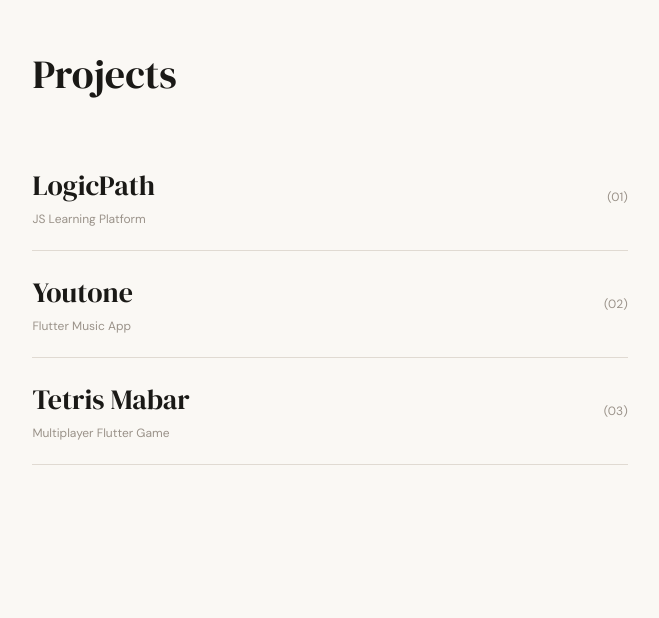
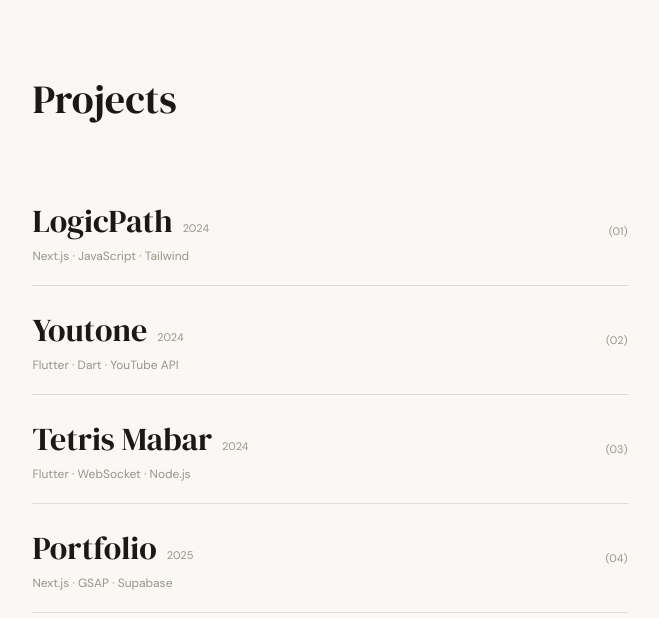
Before and after one commit to qobilbaroq/portfolio, a Next.js app: page / in a window 1280 px wide. Shown: the part 4182-4800 px from the top of the page, without its empty margins (310-969 px from the left). Built offline with nearby package versions, Linux system fonts and the light colour scheme.

Commit message:
feat: Refactor ProjectsSection to use detailed project data and add interactive hover preview with GSAP.

```diff
--- a/src/components/sections/ProjectsSection.tsx
+++ b/src/components/sections/ProjectsSection.tsx
@@ -1,11 +1,66 @@
 'use client'
 
+import { useState, useRef, useEffect } from 'react'
+import gsap from 'gsap'
+
+const PROJECTS = [
+  {
+    name: 'LogicPath',
+    num: '01',
+    desc: 'JS Learning Platform',
+    tech: 'Next.js · JavaScript · Tailwind',
+    year: '2024',
+    link: '#',
+    color: '#E8E4DE',
+  },
+  {
+    name: 'Youtone',
+    num: '02',
+    desc: 'Flutter Music App',
+    tech: 'Flutter · Dart · YouTube API',
+    year: '2024',
+    link: '#',
+    color: '#E4E8DE',
+  },
+  {
+    name: 'Tetris Mabar',
+    num: '03',
+    desc: 'Multiplayer Flutter Game',
+    tech: 'Flutter · WebSocket · Node.js',
+    year: '2024',
+    link: '#',
+    color: '#DDE4E8',
+  },
+  {
+    name: 'Portfolio',
+    num: '04',
+    desc: 'This Website',
+    tech: 'Next.js · GSAP · Supabase',
+    year: '2025',
+    link: '#',
+    color: '#E8DDE4',
+  },
+]
+
 export default function ProjectsSection() {
-  const projects = [
-    { name: 'LogicPath', num: '01', desc: 'JS Learning Platform' },
-    { name: 'Youtone', num: '02', desc: 'Flutter Music App' },
-    { name: 'Tetris Mabar', num: '03', desc: 'Multiplayer Flutter Game' },
-  ]
+  const [activeProject, setActiveProject] = useState<number | null>(null)
+  const previewRef = useRef<HTMLDivElement>(null)
+  const sectionRef = useRef<HTMLDivElement>(null)
+
+  useEffect(() => {
+    const handleMouseMove = (e: MouseEvent) => {
+      if (previewRef.current) {
+        gsap.to(previewRef.current, {
+          x: e.clientX + 20,
+          y: e.clientY - 60,
+          duration: 0.4,
+          ease: 'power2.out',
+        })
+      }
+    }
+    window.addEventListener('mousemove', handleMouseMove)
+    return () => window.removeEventListener('mousemove', handleMouseMove)
+  }, [])
 
   return (
     <section
@@ -15,24 +70,27 @@
         padding: 'clamp(48px, 8vw, 120px)',
         maxWidth: '800px',
         margin: '0 auto',
+        display: 'flex',
+        flexDirection: 'column',
+        justifyContent: 'center',
       }}
     >
-      <h2
-        style={{
+      <h2 style={{
         fontFamily: 'var(--font-serif)',
         fontSize: 'clamp(28px, 5vw, 40px)',
+        fontWeight: '400',
         color: 'var(--text-primary)',
-          fontWeight: '400',
-          marginBottom: '40px',
-        }}
-      >
-        Projects
-      </h2>
+        marginBottom: '48px',
+      }}>Projects</h2>
 
       <div>
-        {projects.map(project => (
+
+        {/* List project */}
+          {PROJECTS.map((project, i) => (
             <div
               key={project.name}
+              onMouseEnter={() => setActiveProject(i)}
+              onMouseLeave={() => setActiveProject(null)}
               style={{
                 display: 'flex',
                 justifyContent: 'space-between',
@@ -40,37 +98,102 @@
                 padding: '20px 0',
                 borderBottom: '0.5px solid var(--border)',
                 cursor: 'pointer',
-            }}
-            onMouseEnter={e => {
-              const el = e.currentTarget.querySelector('.proj-name') as HTMLElement
-              if (el) el.style.color = 'var(--accent)'
-            }}
-            onMouseLeave={e => {
-              const el = e.currentTarget.querySelector('.proj-name') as HTMLElement
-              if (el) el.style.color = 'var(--text-primary)'
+                transition: 'opacity 0.2s ease',
+                opacity: activeProject !== null && activeProject !== i ? 0.4 : 1,
               }}
             >
               <div>
+                <div style={{ display: 'flex', alignItems: 'baseline', gap: '10px' }}>
                   <span
                     className="proj-name"
                     style={{
                       fontFamily: 'var(--font-serif)',
-                  fontSize: '28px',
+                      fontSize: 'clamp(22px, 4vw, 32px)',
                       fontWeight: '400',
-                  color: 'var(--text-primary)',
+                      color: activeProject === i ? 'var(--accent)' : 'var(--text-primary)',
                       transition: 'color 0.2s ease',
                       display: 'block',
                     }}
+                  >{project.name}</span>
+                  <span style={{
+                    fontSize: '11px',
+                    color: 'var(--text-muted)',
+                    fontFamily: 'var(--font-sans)',
+                  }}>{project.year}</span>
+                </div>
+                <p style={{
+                  fontSize: '12px',
+                  color: 'var(--text-muted)',
+                  marginTop: '2px',
+                }}>{project.tech}</p>
+              </div>
+              <span style={{
+                fontSize: '11px',
+                color: 'var(--text-muted)',
+              }}>({project.num})</span>
+            </div>
+          ))}
+
+      </div>
+
+      <div
+        ref={previewRef}
+        style={{
+          position: 'fixed',
+          top: 0,
+          left: 0,
+          width: '200px',
+          pointerEvents: 'none',
+          zIndex: 100,
+          opacity: activeProject !== null ? 1 : 0,
+          transition: 'opacity 0.2s ease',
+        }}
       >
-                {project.name}
-              </span>
-              <span className="text-[12px]" style={{ color: 'var(--text-muted)' }}>
-                {project.desc}
-              </span>
+        {PROJECTS.map((project, i) => (
+          <div
+            key={project.name}
+            style={{
+              position: 'absolute',
+              top: 0,
+              left: 0,
+              width: '200px',
+              opacity: activeProject === i ? 1 : 0,
+              transform: activeProject === i ? 'translateY(0) rotate(-1deg)' : 'translateY(8px) rotate(-1deg)',
+              transition: 'opacity 0.25s ease, transform 0.25s ease',
+            }}
+          >
+            <div style={{
+              width: '200px',
+              height: '140px',
+              background: project.color,
+              borderRadius: '6px',
+              border: '0.5px solid var(--border)',
+              display: 'flex',
+              alignItems: 'center',
+              justifyContent: 'center',
+              flexDirection: 'column',
+              gap: '8px',
+            }}>
+              <p style={{
+                fontSize: '11px',
+                color: 'var(--text-muted)',
+                fontFamily: 'var(--font-sans)',
+                letterSpacing: '0.06em',
+                textTransform: 'uppercase',
+              }}>preview</p>
+              <p style={{
+                fontSize: '18px',
+                color: 'var(--text-primary)',
+                fontFamily: 'var(--font-serif)',
+                fontStyle: 'italic',
+              }}>{project.name}</p>
             </div>
-            <span className="text-[12px]" style={{ color: 'var(--text-muted)' }}>
-              ({project.num})
-            </span>
+            <p style={{
+              fontSize: '11px',
+              color: 'var(--text-muted)',
+              marginTop: '8px',
+              textAlign: 'center',
+            }}>{project.desc}</p>
           </div>
         ))}
       </div>
```
Lines whose indentation alone changed are shown as unchanged.
